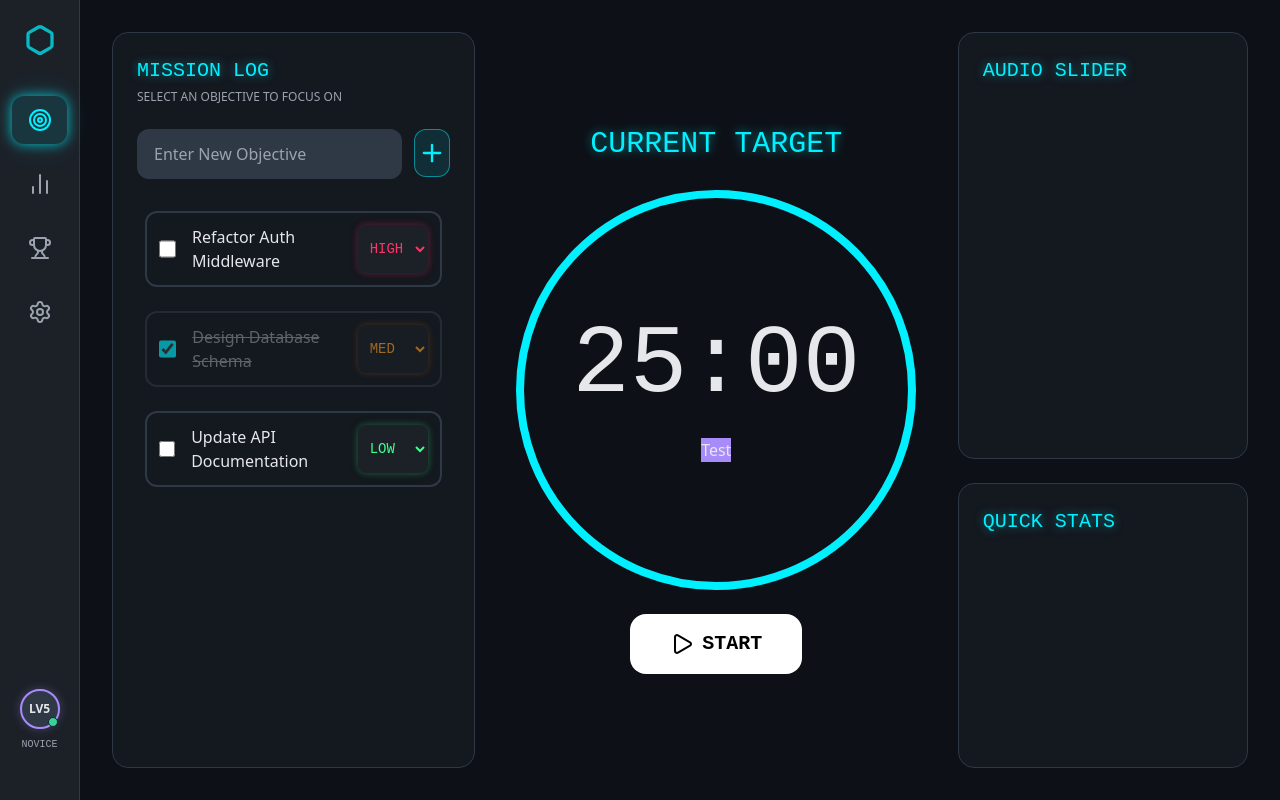
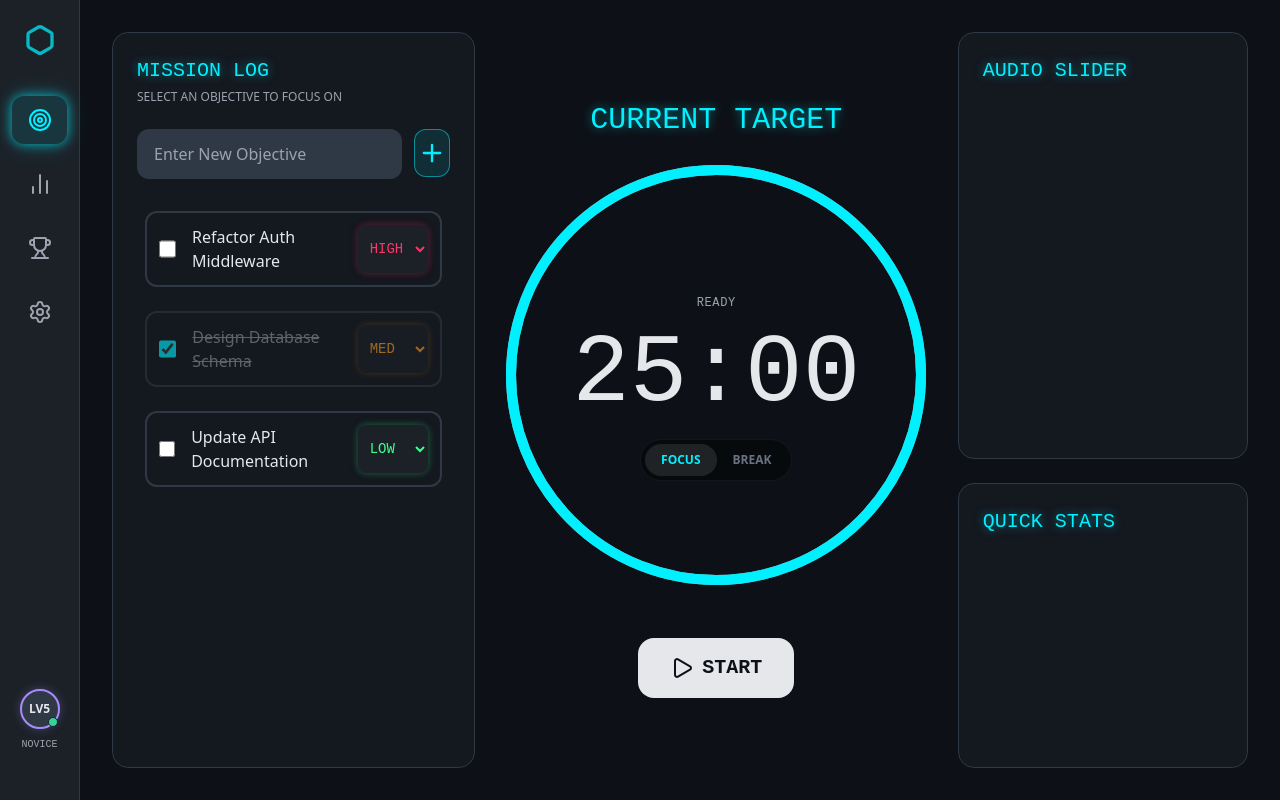
Before and after one commit to matthewhaines12/zero-scroll, a React (Vite) app: page / in a window 1280 px wide. Built offline with nearby package versions, Linux system fonts and the light colour scheme.

Commit message:
Implement pause, reset functionality for timer; add dynamic svg ring around timer; clean up focus timer

```diff
--- a/src/components/tasks/Tasks.jsx
+++ b/src/components/tasks/Tasks.jsx
@@ -44,11 +44,7 @@ const Tasks = () => {
   const handleSelectTask = (task) => {
     if (task.completed) return;
 
-    if (task.id === activeTask?.id) {
-      setActiveTask(null);
-    } else {
-      setActiveTask(task);
-    }
+    task.id === activeTask?.id ? setActiveTask(null) : setActiveTask(task);
   };
 
   return (
--- a/src/components/timer/FocusTimer.jsx
+++ b/src/components/timer/FocusTimer.jsx
@@ -1,50 +1,105 @@
 import TimerDisplay from './TimerDisplay';
-import { Play, Pause } from 'lucide-react';
+import { Play, Pause, CircleSmall } from 'lucide-react';
 import { useTaskContext } from '../../context/TaskContext';
 import { useTimerControl } from '../../context/TimerContext';
+import { useModeContext } from '../../context/ModeContext';
+import { PRIORITY_COLORS, TIMER_LENGTH } from '../../services/utils/constants';
 import { useRef } from 'react';
 
 const FocusTimer = () => {
   const renderCount = useRef(0);
   renderCount.current += 1;
-  console.log(`Focus timer rendered ${renderCount.current} times`);
+  console.log(`render updated: ${renderCount.current} times`);
 
-  const { isRunning, start, stop } = useTimerControl();
+  const { isRunning, hasStarted, start, pause, reset } = useTimerControl();
   const { activeTask } = useTaskContext();
+  const { mode, setMode } = useModeContext();
 
   const handleToggle = () => {
-    isRunning ? stop() : start(25 * 60);
+    if (isRunning) {
+      pause();
+    } else if (!hasStarted) {
+      start(TIMER_LENGTH);
+    } else {
+      start();
+    }
   };
 
   return (
-    <article className="flex flex-col items-center justify-center w-full p-6 overflow-hidden">
+    <article className="flex flex-col gap-4 items-center justify-center w-full p-6 overflow-hidden">
       <header className="flex flex-col items-center mb-6">
         <h2 className="font-timer text-neon-focus text-3xl uppercase drop-shadow-[0_0_5px_rgba(0,240,255,0.5)]">
           Current Target
         </h2>
-        <p className="text-text-muted text-xl mt-1">{activeTask?.title}</p>
+
+        {activeTask && (
+          <p className="text-lg text-text-base/90 mt-1 flex items-center gap-2 rounded-2xl">
+            <CircleSmall
+              className={`shrink-0 rounded-full ${
+                PRIORITY_COLORS[activeTask?.priority]
+              }`}
+              size={20}
+            />
+            {activeTask?.title}
+          </p>
+        )}
       </header>
 
-      <div className="flex flex-col items-center justify-center border-8 border-neon-focus rounded-full h-100 w-100">
-        <TimerDisplay />
-
-        <div>
-          <button className="bg-accent-purple">Test</button>
+      <div className="flex items-center justify-center w-[420px] h-[420px]">
+        <div className="flex flex-col gap-4 items-center justify-center ">
+          <p className="font-timer tracking-wider text-text-muted text-xs">
+            {isRunning ? 'FLOW STATE' : 'READY'}
+          </p>
+          <TimerDisplay />
+          <div className="flex p-1 bg-black/40 rounded-full border border-white/5">
+            <button
+              onClick={() => setMode('FOCUS')}
+              className={`px-4 py-2 text-xs font-bold rounded-full cursor-pointer
+              ${
+                mode === 'FOCUS'
+                  ? 'bg-white/10 text-neon-focus'
+                  : 'text-gray-500 hover:text-text-base'
+              }
+              `}
+            >
+              FOCUS
+            </button>
+            <button
+              onClick={() => setMode('BREAK')}
+              className={`px-4 py-2 text-xs font-bold rounded-full cursor-pointer
+              ${
+                mode === 'BREAK'
+                  ? 'bg-white/10 text-neon-break'
+                  : 'text-gray-500 hover:text-text-base'
+              }
+              `}
+            >
+              BREAK
+            </button>
+          </div>
         </div>
       </div>
 
-      <div className="mt-6 flex flex-col gap-4">
+      <div className="mt-6 flex flex-col gap-6">
         <button
           type="button"
           onClick={handleToggle}
-          // className="inline-flex items-center justify-center gap-2 bg-white text-black px-8 py-4 font rounded-2xl text-2xl font-timer uppercase font-bold hover:opacity-85 cursor-pointer"
-          className={`inline-flex items-center justify-center gap-2 px-10 py-4 rounded-2xl text-xl font-timer uppercase font-bold hover:opacity-85 cursor-pointer ${
-            isRunning ? 'bg-surface-2' : 'bg-white text-black'
+          className={`inline-flex items-center justify-center gap-2 px-8 py-4 rounded-2xl text-xl font-timer uppercase font-bold hover:opacity-85 cursor-pointer ${
+            isRunning ? 'bg-surface-2' : 'bg-text-base text-primary-dark'
           }`}
         >
           {isRunning ? <Pause /> : <Play />}
-          {isRunning ? 'Pause' : 'Start'}
+          {isRunning ? 'Pause' : hasStarted ? 'Resume' : 'Start'}
         </button>
+
+        {!isRunning && hasStarted && (
+          <button
+            onClick={() => reset()}
+            className="bg-surface-1 border border-accent-purple py-2 rounded-2xl text-accent-purple font-bold cursor-pointer hover:opacity-85"
+          >
+            RESET
+          </button>
+        )}
       </div>
     </article>
   );
--- a/src/components/timer/TimerDisplay.jsx
+++ b/src/components/timer/TimerDisplay.jsx
@@ -1,7 +1,18 @@
 import { useTimerState } from '../../context/TimerContext';
+import { TIMER_LENGTH } from '../../services/utils/constants';
 
 const TimerDisplay = () => {
   const { remaining } = useTimerState();
+
+  const totalTime = TIMER_LENGTH;
+  const size = 420;
+  const strokeWidth = 10;
+  const radius = (size - strokeWidth) / 2;
+  const center = size / 2;
+  const circumference = 2 * Math.PI * radius;
+
+  const progress = remaining / totalTime;
+  const strokeDashoffset = circumference * (1 - progress);
 
   // Converts remaining time in secconds to Minutes:Seconds
   const formatTime = (seconds) => {
@@ -12,7 +23,42 @@ const TimerDisplay = () => {
       .padStart(2, '0')}`;
   };
 
-  return <h2 className="font-timer text-8xl mb-6">{formatTime(remaining)}</h2>;
+  return (
+    <div className="flex items-center justify-center ">
+      <svg
+        width={size}
+        height={size}
+        className="absolute pointer-events-none"
+        style={{ transform: 'rotate(-90deg)' }}
+      >
+        {/* Background circle */}
+        <circle
+          cx={center}
+          cy={center}
+          r={radius}
+          stroke="currentColor"
+          strokeWidth={strokeWidth}
+          fill="none"
+          className="text-gray-400"
+        />
+
+        {/* Foreground circle */}
+        <circle
+          cx={center}
+          cy={center}
+          r={radius}
+          stroke="currentColor"
+          strokeWidth={strokeWidth}
+          fill="none"
+          strokeDasharray={circumference}
+          strokeDashoffset={strokeDashoffset}
+          className="text-neon-focus"
+        />
+      </svg>
+
+      <h2 className="font-timer text-8xl">{formatTime(remaining)}</h2>
+    </div>
+  );
 };
 
 export default TimerDisplay;
--- a/src/context/ModeContext.jsx
+++ b/src/context/ModeContext.jsx
@@ -3,7 +3,7 @@ import { createContext, use, useState } from 'react';
 const ModeContext = createContext(null);
 
 export const ModeProvider = ({ children }) => {
-  const [mode, setMode] = useState('focus');
+  const [mode, setMode] = useState('FOCUS');
 
   return <ModeContext value={{ mode, setMode }}>{children}</ModeContext>;
 };
--- a/src/context/TimerContext.jsx
+++ b/src/context/TimerContext.jsx
@@ -6,12 +6,12 @@ const TimerControlContext = createContext(null);
 const TimerStateContext = createContext(null);
 
 export const TimerProvider = ({ children }) => {
-  const { remaining, isRunning, start, stop } = useTimer();
+  const { remaining, isRunning, hasStarted, start, pause, reset } = useTimer();
 
   // Control context only updates when isRunning or functions change
   const controlValue = useMemo(
-    () => ({ isRunning, start, stop }),
-    [isRunning, start, stop]
+    () => ({ isRunning, hasStarted, start, pause, reset }),
+    [isRunning, hasStarted, start, pause, reset]
   );
 
   // State context only contains remaining time
@@ -24,7 +24,7 @@ export const TimerProvider = ({ children }) => {
   );
 };
 
-// Hook for components that need control (start, stop, isRunning)
+// Hook for components that need control (start, pause, reset, isRunning)
 export const useTimerControl = () => {
   const context = use(TimerControlContext);
 
--- a/src/hooks/useTimer.js
+++ b/src/hooks/useTimer.js
@@ -1,9 +1,11 @@
 import { useEffect, useState, useRef, useCallback } from 'react';
+import { TIMER_LENGTH } from '../services/utils/constants';
 
 export const useTimer = () => {
   const workerRef = useRef(null);
-  const [remaining, setRemaining] = useState(1500); // UI displays, add default value later can be customized or changed
-  const [isRunning, setIsRunning] = useState(false); // Disable the start button, etc
+  const [remaining, setRemaining] = useState(TIMER_LENGTH);
+  const [isRunning, setIsRunning] = useState(false);
+  const [hasStarted, setHasStarted] = useState(false);
 
   // Run once when the component using the hook mounts and create the worker
   useEffect(() => {
@@ -18,8 +20,9 @@ export const useTimer = () => {
       }
 
       if (event.data.done) {
-        setRemaining(0);
+        setRemaining(TIMER_LENGTH);
         setIsRunning(false);
+        setHasStarted(false);
       }
     };
 
@@ -31,18 +34,34 @@ export const useTimer = () => {
   // Avoid creating a new function every render
   const start = useCallback((duration) => {
     setIsRunning(true);
-    workerRef.current?.postMessage({ type: 'START', duration });
+
+    if (duration !== undefined) {
+      setHasStarted(true);
+    }
+
+    workerRef.current?.postMessage(
+      duration !== undefined ? { type: 'START', duration } : { type: 'START' }
+    );
   }, []);
 
-  const stop = useCallback(() => {
+  const pause = useCallback(() => {
     setIsRunning(false);
-    workerRef.current?.postMessage({ type: 'STOP' });
+    workerRef.current?.postMessage({ type: 'PAUSE' });
+  }, []);
+
+  const reset = useCallback(() => {
+    setIsRunning(false);
+    setHasStarted(false);
+    setRemaining(TIMER_LENGTH);
+    workerRef.current?.postMessage({ type: 'RESET' });
   }, []);
 
   return {
     remaining,
     isRunning,
+    hasStarted,
     start,
-    stop,
+    pause,
+    reset,
   };
 };
--- a/src/services/utils/constants.js
+++ b/src/services/utils/constants.js
@@ -9,3 +9,5 @@ export const TIMER_MODES = {
   SHORT_BREAK: 'short-break',
   LONG_BREAK: 'long-break',
 };
+
+export const TIMER_LENGTH = 1500;
--- a/src/workers/timer.worker.js
+++ b/src/workers/timer.worker.js
@@ -1,34 +1,55 @@
-// Web Worker for timer logic - run's in a separate threat, avoiding re-renders and timer drifts
+// Web Worker for timer logic - runs in a separate threat, avoiding re-renders and timer drifts
 // Web Worker --> sends time --> React UI
 let intervalID = null;
 let endTime = 0;
+let remainingSec = 0;
+
+const tick = () => {
+  const remainingMS = endTime - Date.now();
+  remainingSec = Math.max(0, Math.ceil(remainingMS / 1000));
+
+  self.postMessage({ remainingSec });
+
+  if (remainingSec <= 0) {
+    clearInterval(intervalID);
+    intervalID = null;
+    self.postMessage({ done: true });
+  }
+};
 
 // Worker listens for messages from react
 self.onmessage = (event) => {
   const { type, duration } = event.data;
 
-  if (type === 'START') {
-    endTime = Date.now() + duration * 1000;
+  switch (type) {
+    case 'START': {
+      // If fresh start, initialize remaining time
+      if (duration !== undefined) {
+        remainingSec = duration;
+      }
 
-    // Run every second
-    intervalID = setInterval(() => {
-      const remainingMS = endTime - Date.now();
-      const remainingSec = Math.max(0, Math.ceil(remainingMS / 1000));
+      endTime = Date.now() + remainingSec * 1000;
 
-      self.postMessage({ remainingSec });
+      if (!intervalID) {
+        tick();
+        intervalID = setInterval(tick, 1000);
+      }
+      break;
+    }
 
-      if (remainingSec <= 0) {
+    case 'PAUSE': {
+      if (intervalID) {
         clearInterval(intervalID);
         intervalID = null;
-        self.postMessage({ done: true });
       }
-    }, 1000);
-  }
+      break;
+    }
 
-  if (type === 'STOP') {
-    if (intervalID) {
+    case 'RESET': {
       clearInterval(intervalID);
       intervalID = null;
+      remainingSec = 0;
+      break;
     }
   }
 };
```
Also changed, not shown: src/components/ui/Card.jsx (deleted).
